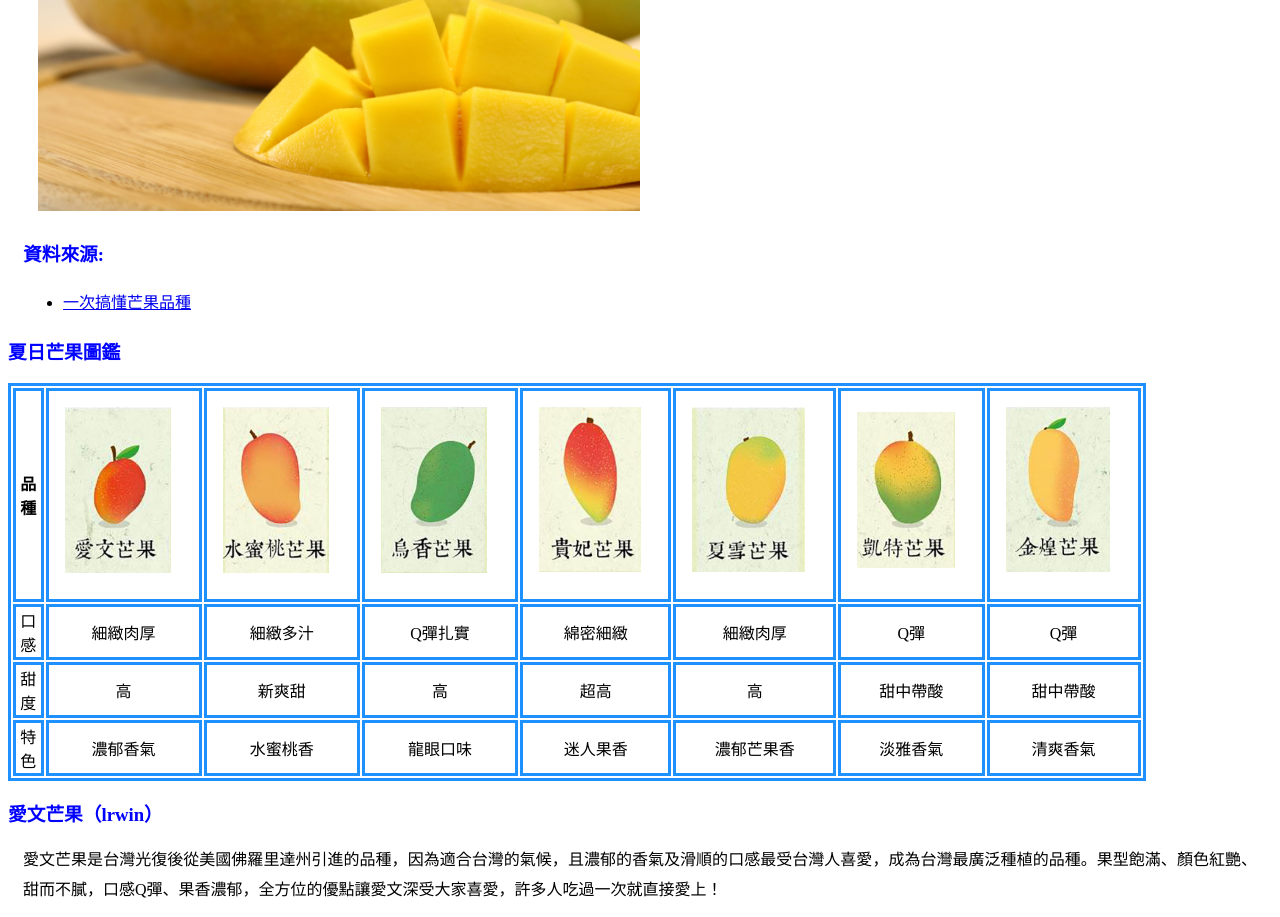
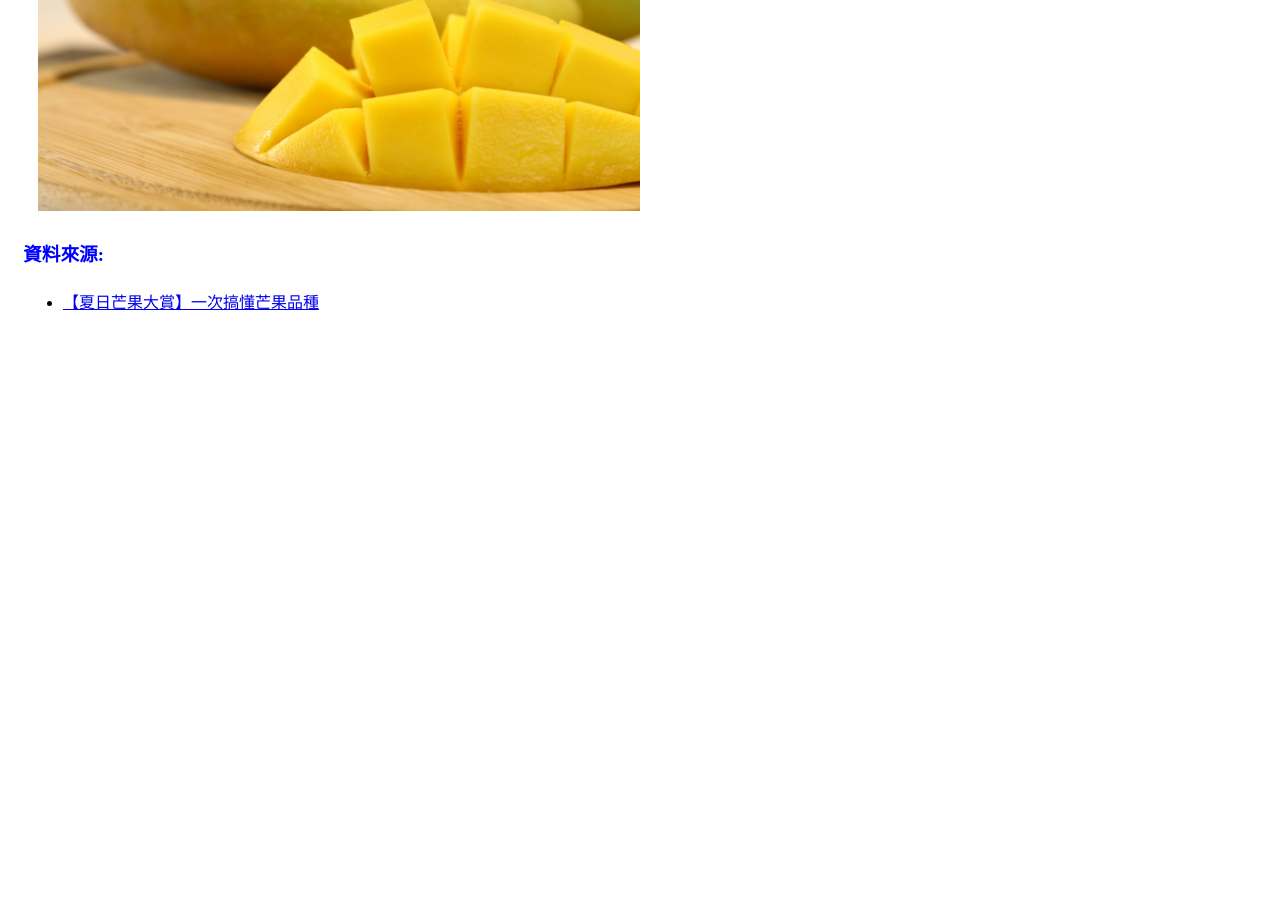
Before and after one commit to llyunxx/llyunxx.github.io, a plain HTML site: page 作業04/index.html in a window 1280 px wide. Shown: the part 5150-6067 px from the top of the page. After the commit the page ends 5484 px from the top, so only its background shows below. Drawn offline with Linux system fonts and the light colour scheme.

Commit message:
Add files via upload

```diff
--- a/作業04/index.html
+++ b/作業04/index.html
@@ -241,143 +241,7 @@
 
     <h3>資料來源:</h3>
     <ul>
-        <li><a href="https://greenbox.tw/Blog/BlogPostNew/6057/" target="_blank">一次搞懂芒果品種</a></li>
+        <li><a href="https://greenbox.tw/Blog/BlogPostNew/6057/" target="_blank">【夏日芒果大賞】一次搞懂芒果品種</a></li>
     </ul>
     </body>
     </html>
-
-</div>
-
-<h3>夏日芒果圖鑑</h3>
-<table>
-    <tr>
-        <th>品種</th>
-        <th>
-            <div>
-                <img src="table_pic/pic01.jpg">
-            </div>
-        </th>
-        <th>
-            <div>
-                <img src="table_pic/pic02.jpg">
-            </div>
-        </th>
-        <th>
-            <div>
-                <img src="table_pic/pic03.jpg">
-            </div>
-        </th>
-        <th>
-            <div>
-                <img src="table_pic/pic04.jpg">
-            </div>
-        </th>
-        <th>
-            <div>
-                <img src="table_pic/pic05.jpg">
-            </div>
-        </th>
-        <th>
-            <div>
-                <img src="table_pic/pic06.jpg">
-            </div>
-        </th>
-        <th>
-            <div>
-                <img src="table_pic/pic07.jpg">
-            </div>
-        </th>
-    </tr>
-    <tr>
-        <td>口感</td>
-        <td>細緻肉厚</td>
-        <td>細緻多汁</td>
-        <td>Q彈扎實</td>
-        <td>綿密細緻</td>
-        <td>細緻肉厚</td>
-        <td>Q彈</td>
-        <td>Q彈</td>
-    </tr>
-    <tr>
-        <td>甜度</td>
-        <td>高</td>
-        <td>新爽甜</td>
-        <td>高</td>
-        <td>超高</td>
-        <td>高</td>
-        <td>甜中帶酸</td>
-        <td>甜中帶酸</td>
-    </tr>
-    <tr>
-        <td>特色</td>
-        <td>濃郁香氣</td>
-        <td>水蜜桃香</td>
-        <td>龍眼口味</td>
-        <td>迷人果香</td>
-        <td>濃郁芒果香</td>
-        <td>淡雅香氣</td>
-        <td>清爽香氣</td>
-    </tr>
-</table>
-
-<h3>愛文芒果（lrwin）</h3>
-<div>
-    愛文芒果是台灣光復後從美國佛羅里達州引進的品種，因為適合台灣的氣候，且濃郁的香氣及滑順的口感最受台灣人喜愛，成為台灣最廣泛種植的品種。果型飽滿、顏色紅艷、甜而不膩，口感Q彈、果香濃郁，全方位的優點讓愛文深受大家喜愛，許多人吃過一次就直接愛上！
-</div>
-<div>
-    <img src="pic03.png" width="400">
-</div>
-
-<h3>水蜜桃芒果</h3>
-<div>
-    水蜜桃芒果又稱紅龍芒果，當熟成時，蒂頭處會散發一股水蜜桃的香氣，因而得名。水蜜桃芒果的果形與愛文相比略長，美麗的果皮黃紅交融，散發一股迷人的水蜜桃香氣，十分討喜！其果肉細緻多汁，儘管甜度不是最高，滋味卻相當清爽柔和，全台種植的量不多，是非常稀少的品種！
-</div>
-<div>
-    <img src="pic04.jpg" width="400">
-</div>
-
-<h3>烏香芒果</h3>
-<div>
-    烏香芒果、又稱黑香，早在日治時期引入台灣，但不適應台灣環境氣候，目前仍只有少量種植。烏香芒果果實為深綠色，在成熟後果實軟化，但不會轉色。甜度高、口感Ｑ彈，最大的特色就是龍眼香氣，目前在台產量稀少，是限定的美味，想品嘗體驗的農粉趕緊試試看！
-</div>
-<div>
-    <img src="pic05.jpg" width="400">
-</div>
-
-<h3>貴妃芒果</h3>
-<div>
-    貴妃芒果又名紅金龍，是由台南南化果樹產銷班黃班長改良的新品種芒果，甜度最高可達20度，且果實重量可達到一公斤，細緻綿密的口感與特有的清香是貴妃芒果最大的特色。果粒大、果核小，果肉紮實細密，口感香甜多汁，連紅綠相間的果皮也別具特色，聲名遠播到日本，許多日本人遠道而來就是為了親自品嘗貴妃芒果的美味，但我們在台灣就能享受到，誠心推薦給愛吃甜的農粉們。
-</div>
-<div>
-    <img src="pic06.jpg" width="400">
-</div>
-
-<h3>夏雪芒果</h3>
-<div>
-    高雄農改場在1986年，培育出「高雄3號 夏雪芒果」，集各家芒果的優點於一身，以土芒果為母本，果型中等，散發土芒果香氣，同時又有金煌芒果甜度與愛文口感，被世人譽為「芒果界的LV」！
-</div>
-<div>
-    <img src="pic07.png" width="400">
-</div>
-<h3>凱特芒果 (Keitt)</h3>
-<div>
-    同樣是在台灣光復後從美國佛羅里達州引進的品種凱特，屬於晚熟的品種，產期可延至晚秋農曆九月，又稱九月檨，果實大而圓，果肉橙黃、肉質較扎實，甜中帶酸，喜歡酸甜滋味的朋友們就選凱特吧！
-</div>
-<div>
-    <img src="pic08.png" width="400">
-</div>
-<h3>金煌芒果</h3>
-<div>
-    1966年時，台灣的農民黃金煌先生花了八年時間，以凱特為父本、印度的懷特為母本雜交，選育出的芒果品種「金煌芒果」，有著凱特的碩大體型，以及懷特的細緻口感，且抗病性高，連總統蔣經國吃完後都讚不絕口，且金黃色的果皮煞是好看，果型碩大如木瓜，果肉不只細緻、纖維稀少，特別的口感也非常不錯。
-</div>
-<div>
-    <img src="pic09.jpg" width="400">
-</div>
-
-
-<h3>資料來源:</h3>
-<ul>
-    <li><a href="https://greenbox.tw/Blog/BlogPostNew/6057/" target="_blank">【夏日芒果大賞】一次搞懂芒果品種</a></li>
-</ul>
-</body>
-</html>
```
